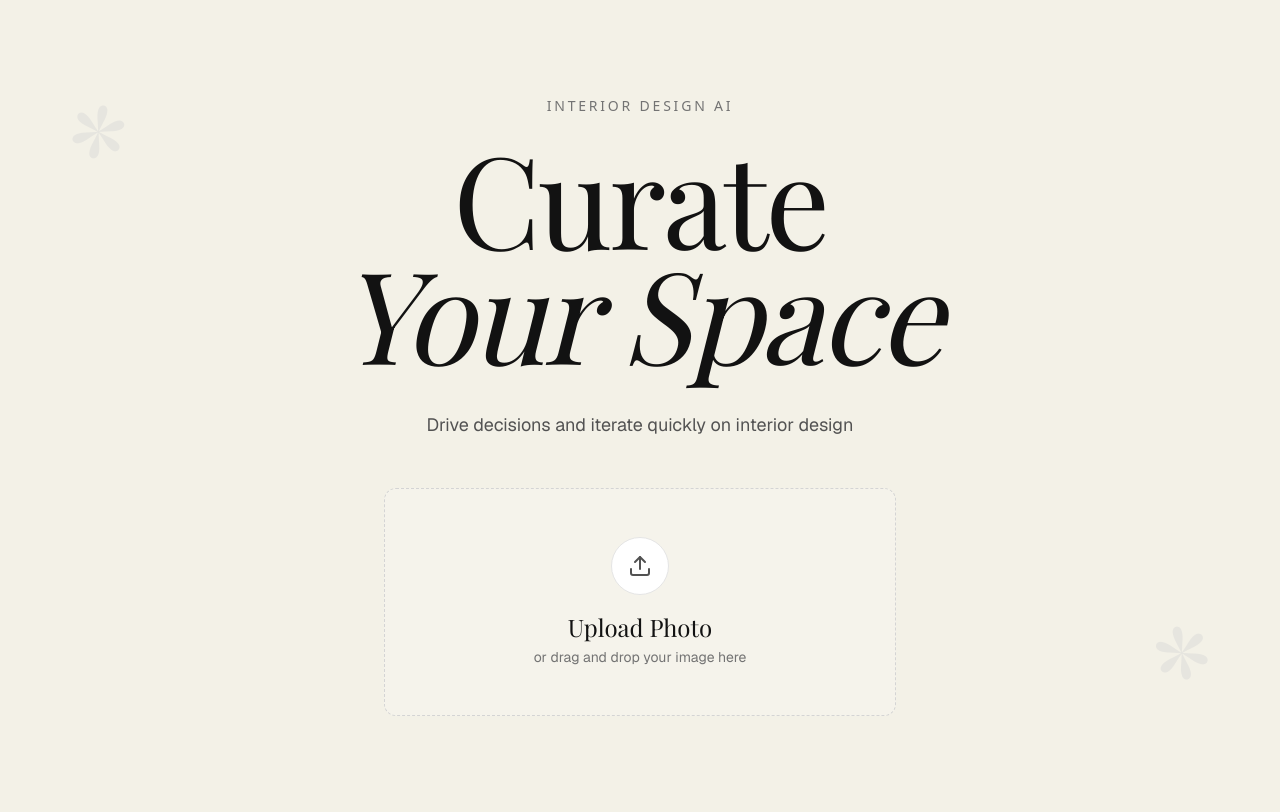
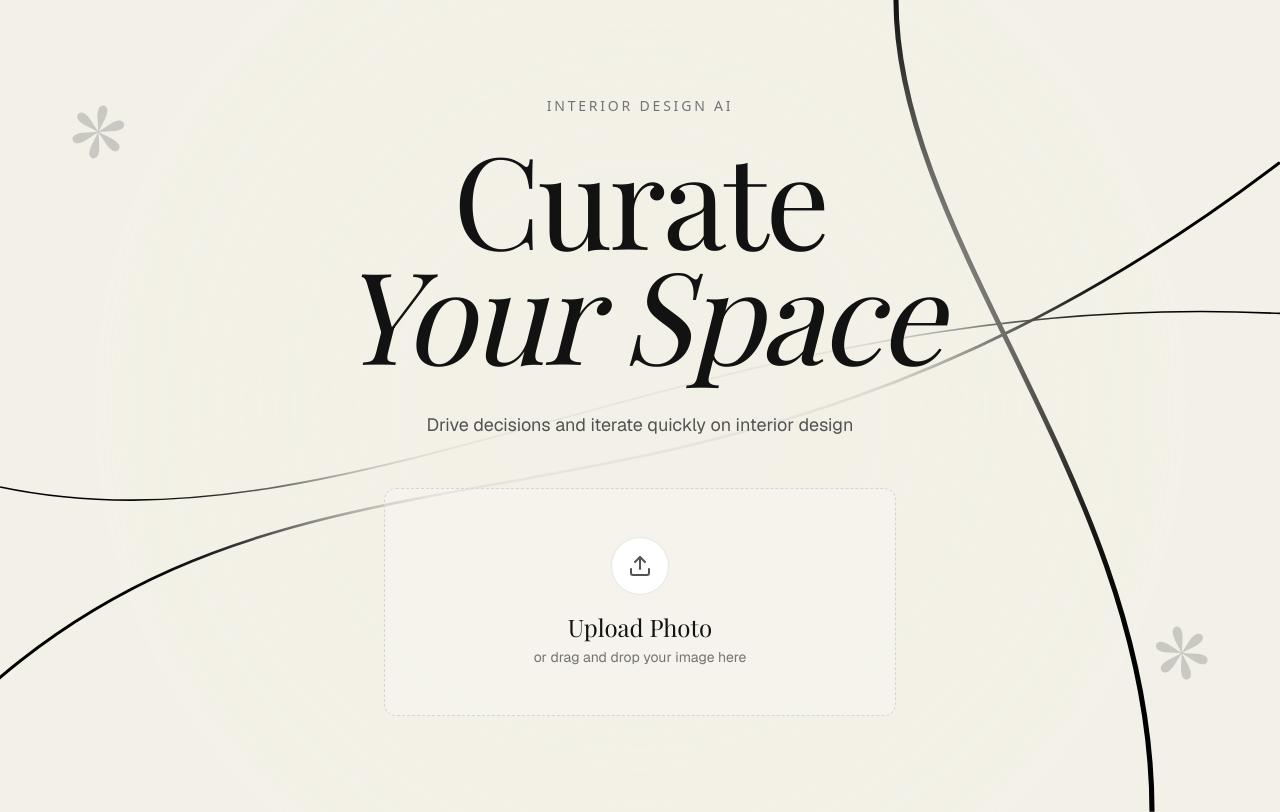
Before and after one commit to kkatherineliu/saun.ai, a Next.js app: page / in a window 1280 px wide. Built offline with nearby package versions, Linux system fonts and the light colour scheme; a web font is replaced by a local one.

Commit message:
styled landing page

```diff
--- a/app/page.tsx
+++ b/app/page.tsx
@@ -87,17 +87,51 @@ export default function Home() {
     <main className="min-h-screen flex flex-col items-center justify-center p-8 md:p-24 relative overflow-hidden">
 
       {/* Decorative Background Elements */}
-      <div className="absolute top-0 left-0 w-full h-full pointer-events-none opacity-40">
-        <div className="absolute top-[10%] left-[5%] text-neutral-300 font-serif text-9xl select-none rotate-12">
+      <div className="absolute inset-0 w-full h-full pointer-events-none z-0 overflow-hidden">
+        {/* Bold Opinionated Curves */}
+        <svg className="absolute inset-0 w-full h-full text-black" viewBox="0 0 100 100" preserveAspectRatio="none">
+          {/* Large sweeping curve from bottom left */}
+          <path
+            d="M-10,100 C20,40 50,80 100,20"
+            fill="none"
+            stroke="currentColor"
+            strokeWidth="0.3"
+            className="opacity-100"
+          />
+          {/* Secondary architectural curve */}
+          <path
+            d="M0,60 C30,70 60,30 110,40"
+            fill="none"
+            stroke="currentColor"
+            strokeWidth="0.2"
+            className="opacity-100"
+          />
+          {/* Sharp contrast line */}
+          <path
+            d="M70,0 C70,30 90,60 90,100"
+            fill="none"
+            stroke="currentColor"
+            strokeWidth="0.4"
+            className="opacity-100"
+          />
+        </svg>
+
+        {/* Existing Stars/Sparkles (kept for texture) */}
+        <div className="absolute top-[10%] left-[5%] text-neutral-400 font-serif text-9xl select-none rotate-12 opacity-50">
           *
         </div>
-        <div className="absolute bottom-[10%] right-[5%] text-neutral-300 font-serif text-9xl select-none -rotate-12">
+        <div className="absolute bottom-[10%] right-[5%] text-neutral-400 font-serif text-9xl select-none -rotate-12 opacity-50">
           *
         </div>
       </div>
 
       {/* Main Content */}
-      <div className="z-10 w-full max-w-4xl flex flex-col items-center text-center space-y-12">
+      <div className="z-10 w-full max-w-4xl flex flex-col items-center text-center space-y-12 relative">
+
+        {/* Soft Glow Cutout */}
+        <div className="absolute top-1/2 left-1/2 -translate-x-1/2 -translate-y-1/2 w-[200%] h-[150%] -z-10 pointer-events-none">
+          <div className="absolute inset-0 bg-[radial-gradient(circle_closest-side,var(--background)_60%,transparent_100%)] opacity-95 blur-3xl" />
+        </div>
 
         {/* Header */}
         <div className="space-y-6 animate-in fade-in slide-in-from-bottom-4 duration-1000">
```
